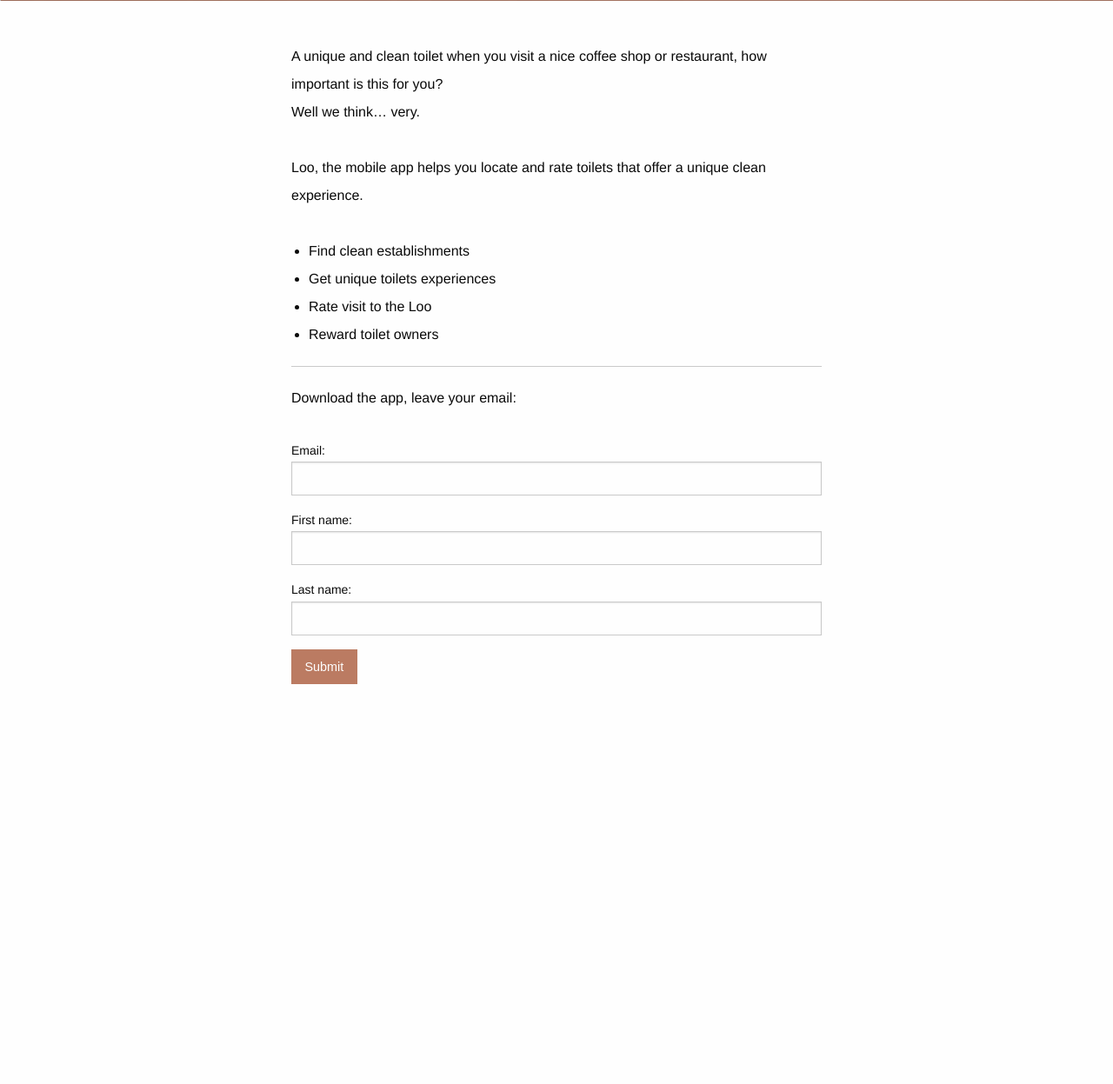
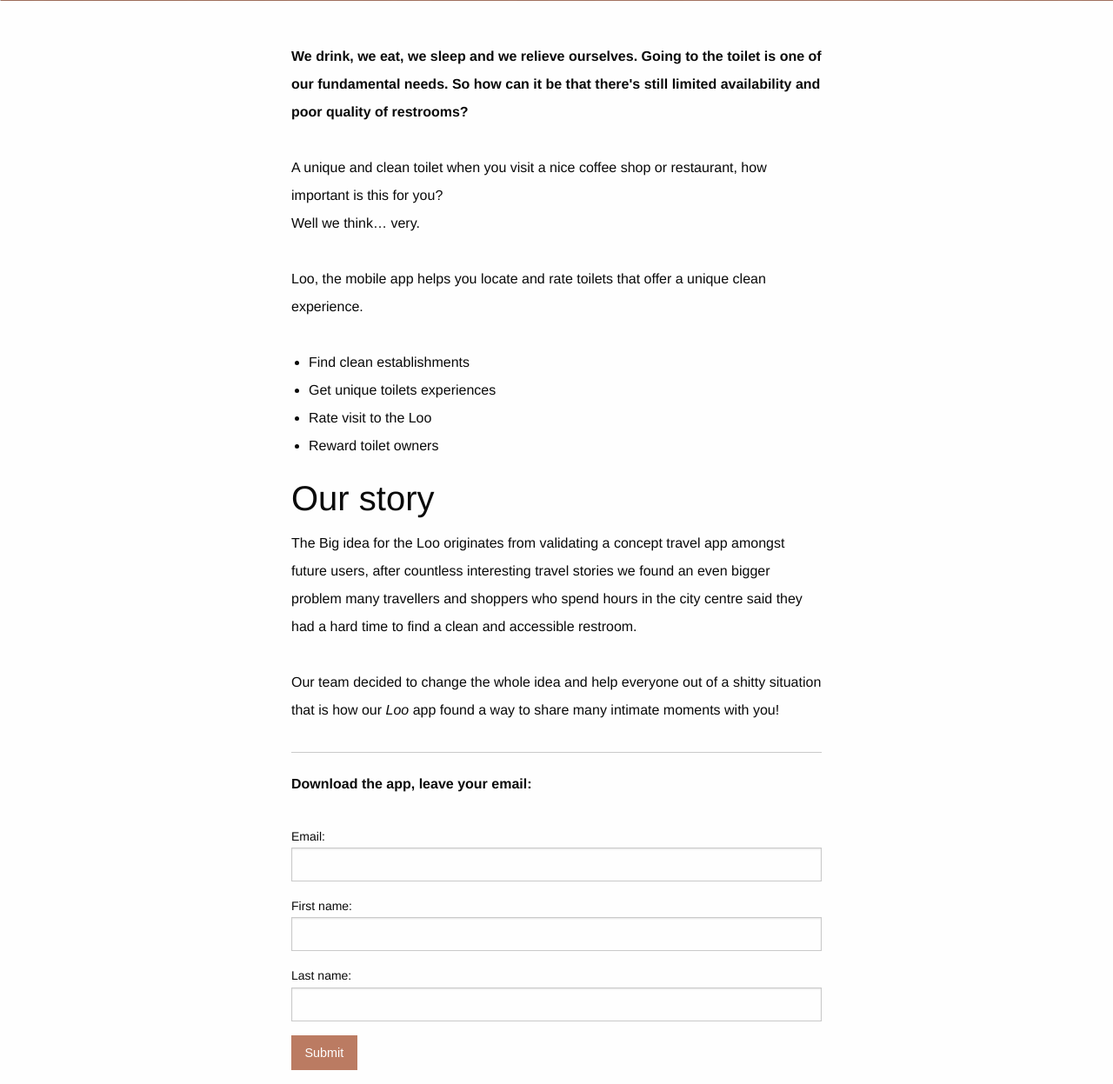
Before and after one commit to roadmanict/startupweekenddjango, a Django app: page / in a window 1280 px wide. Shown: the part 560-1807 px from the top of the page at 87% size. Before the commit the page ends 1347 px from the top, so only its background shows below. Run offline with Django 3.2, Linux system fonts and the light colour scheme; style sheets or scripts are compiled from the project's sources; some libraries are stand-ins or nearby versions.

Commit message:
Improve text

```diff
--- a/interests/templates/interest.html
+++ b/interests/templates/interest.html
@@ -3,6 +3,10 @@
 {% block interest_form %}
     <div class="row medium-8 large-6 columns">
         <div class="blog-post">
+            <p><strong>We drink, we eat, we sleep and we relieve ourselves. Going to the toilet is one of our
+                fundamental needs.
+                So how can it be that there's still limited availability and poor quality of restrooms?</strong></p>
+
             <p>A unique and clean toilet when you visit a nice coffee shop or restaurant, how important is this for you?<br/>
                 Well we think… very.</p>
 
@@ -15,9 +19,18 @@
                 <li>Reward toilet owners</li>
             </ul>
 
+            <h2>Our story</h2>
+
+            <p>The Big idea for the Loo originates from validating a concept travel app amongst future users, after
+                countless interesting travel stories we found an even bigger problem many travellers and shoppers who
+                spend hours in the city centre said they had a hard time to find a clean and accessible restroom.</p>
+
+            <p>Our team decided to change the whole idea and help everyone out of a shitty situation that is how our <em>Loo</em>
+                app found a way to share many intimate moments with you!</p>
+
             <hr/>
 
-            <p>Download the app, leave your email:</p>
+            <p><strong>Download the app, leave your email:</strong></p>
         </div>
     </div>
 
```
